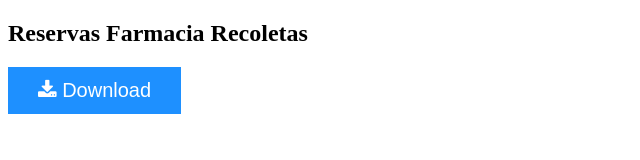
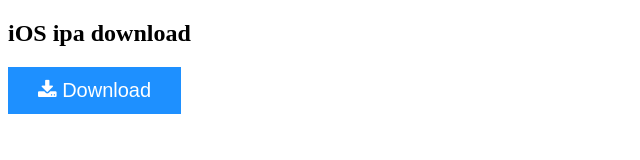
Before and after one commit to RESULTO-CONSULTORIA-SL/RESULTO-CONSULTORIA-SL.github.io, a plain HTML site: page index.html in a window 1280 px wide. Shown: the whole page, without its empty margins (0-640 px from the left). Drawn offline with Linux system fonts and the light colour scheme.

Commit message:
Update index.html

```diff
--- a/index.html
+++ b/index.html
@@ -22,7 +22,7 @@
 </head>
 <body>
 
-<h2>Reservas Farmacia Recoletas</h2>
+<h2>iOS ipa download</h2>
 
 <button class="btn" onclick="document.location='itms-services://?action=download-manifest&url=https://resulto-consultoria-sl.github.io/manifest.plist'"><i class="fa fa-download"></i> Download</button>
 
```
